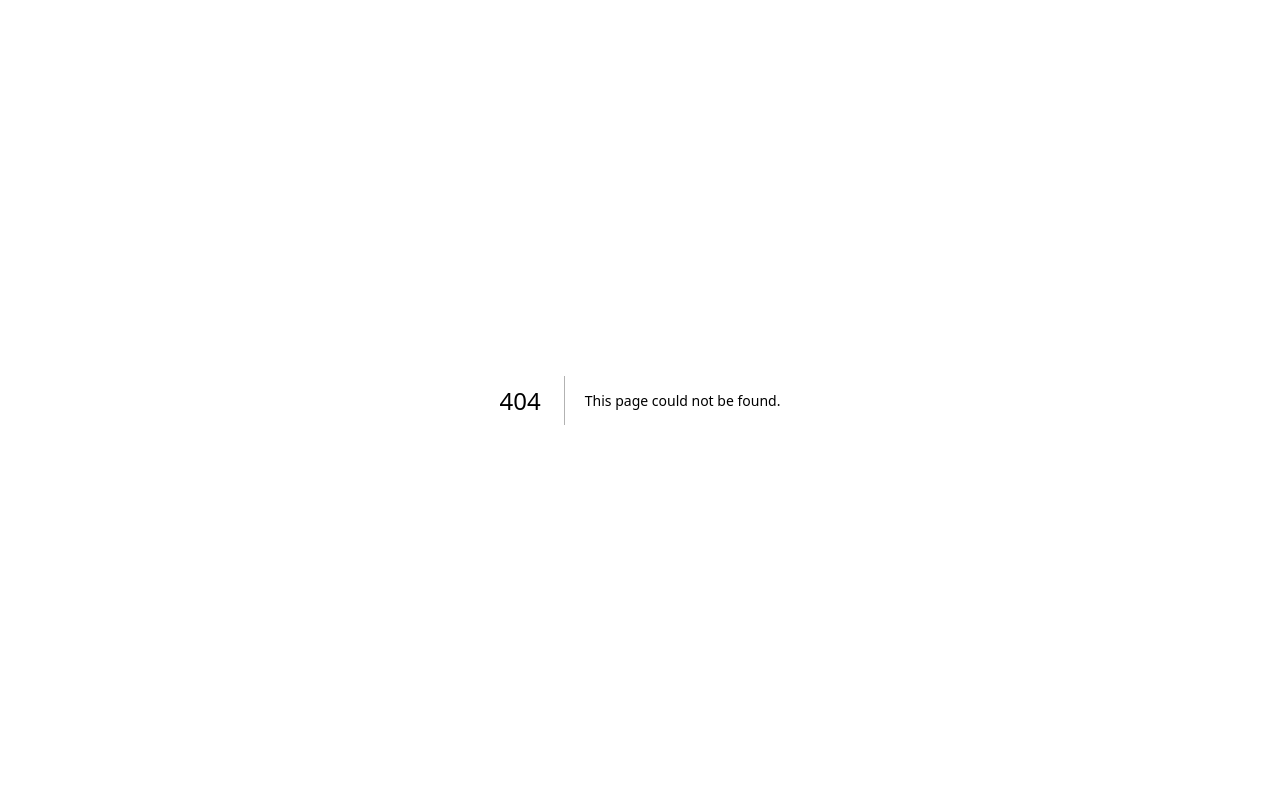
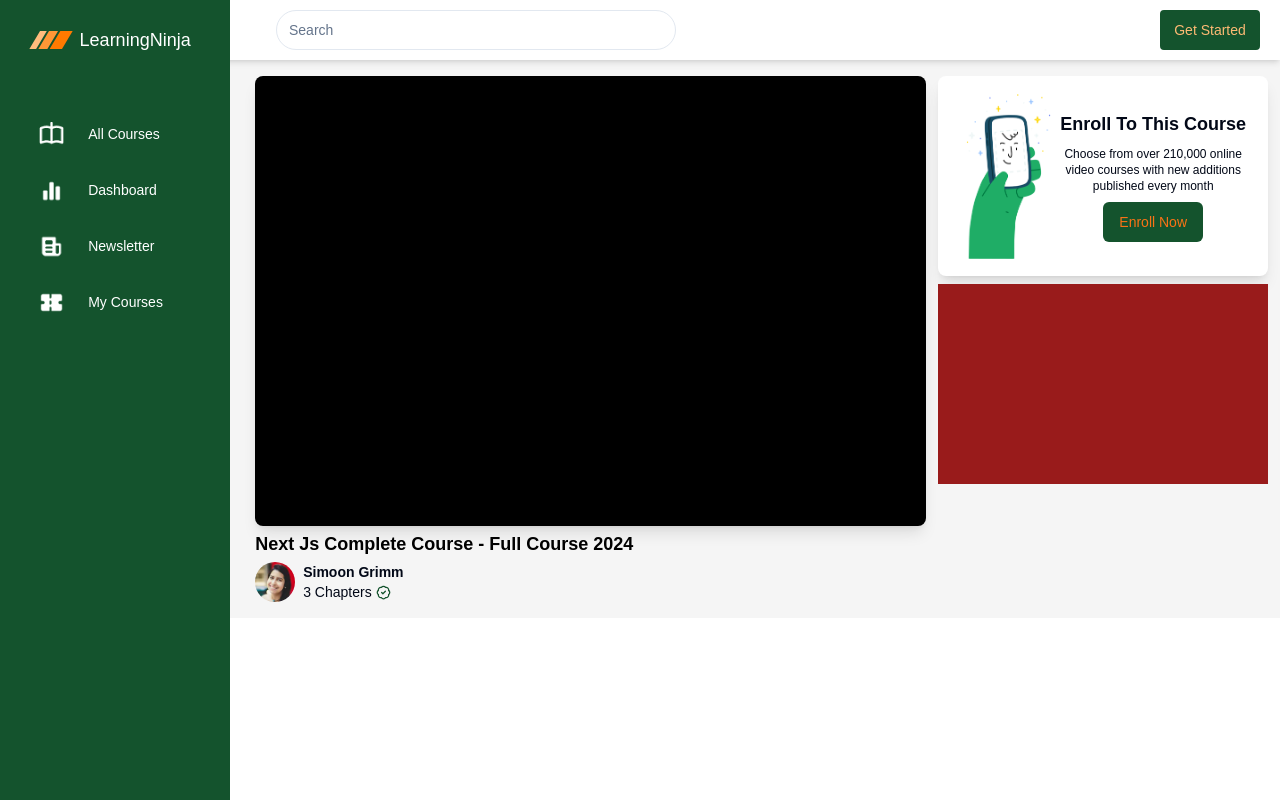
Before and after one commit to Kwenpicasso/learning-system, a Next.js app: page /singlecourse/1 in a window 1280 px wide. Before the commit this address had no page. Built offline with nearby package versions, Linux system fonts and the light colour scheme; no server answers; a web font is replaced by a local one.

Commit message:
single course page

```diff
--- /dev/null
+++ b/app/(dahboard)/(routes)/singlecourse/[id]/page.tsx
@@ -0,0 +1,31 @@
+import EnrollSection from '@/app/_component/EnrollSection'
+import VideoDescription from '@/app/_component/VideoDescription'
+import VideoSection from '@/app/_component/VideoSection'
+import React from 'react'
+
+const page = () => {
+  return (
+    <div>
+        <div className='w-full max h-full px-3  py-4 grid grid-cols-6 gap-3'>
+     <div className='col-span-4 h-full  lg:col-span-6'>
+    <VideoSection/>
+     <VideoDescription/>
+     </div>
+
+
+     {/* right section */}
+      <div className='col-span-2 h-[400px] lg:col-span-6'>
+        {/* enroll section component */}
+      <EnrollSection/>
+       <div className='w-full h-[200px] bg-red-800 mt-2'>
+
+
+       </div>
+
+      </div>
+    </div>
+    </div>
+  )
+}
+
+export default page
```
